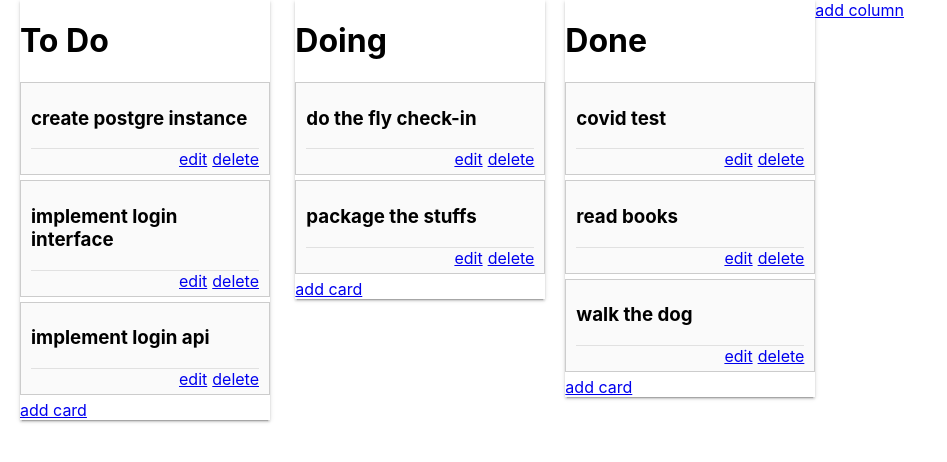
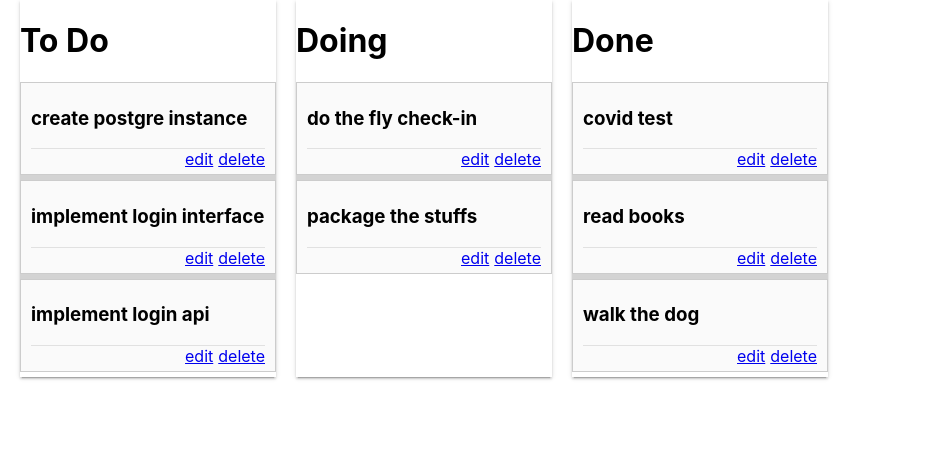
Before and after one commit to ricardotulio/board, a React (Create React App) app: page / in a window 1280 px wide. Shown: the top 462 px of the page, without its empty margins (0-947 px from the left). Built offline with nearby package versions, Linux system fonts and the light colour scheme.

Commit message:
board: make cards draggable

```diff
--- a/package.json
+++ b/package.json
@@ -10,6 +10,7 @@
     "enzyme-adapter-react-16": "^1.15.6",
     "ramda": "^0.27.1",
     "react": "^17.0.2",
+    "react-beautiful-dnd": "^13.1.0",
     "react-dnd": "^14.0.4",
     "react-dnd-html5-backend": "^14.0.2",
     "react-dom": "^17.0.2",
--- a/src/components/Card/Card.jsx
+++ b/src/components/Card/Card.jsx
@@ -4,10 +4,10 @@ import CardDescription from './CardDescription'
 import CardActions from './CardActions'
 import styles from './styles.module.css'
 
-const Card = ({ card }) => (
+const Card = ({ title, description }) => (
   <div className={styles.card}>
-    <CardTitle title={ card.title } />
-    <CardDescription description={ card.description } />
+    <CardTitle title={ title } />
+    <CardDescription description={ description } />
     <CardActions />
   </div>
 )
--- a/src/containers/BoardContainer/BoardContainer.jsx
+++ b/src/containers/BoardContainer/BoardContainer.jsx
@@ -1,38 +1,112 @@
 import React, { useState } from 'react'
-import { pipe, prop, append, __ } from 'ramda'
+import { DragDropContext, Droppable, Draggable } from 'react-beautiful-dnd'
+import { pipe, prop, append, find, map, propEq, __ } from 'ramda'
 import Board from '../../components/Board'
-import Modal from '../../components/Modal'
-import ColumnContainer from '../ColumnContainer'
-import ColumnFormContainer from '../ColumnFormContainer'
+import Column from '../../components/Column'
+import Card from '../../components/Card'
+
+const grid = 0;
+
+const getItemStyle = (isDragging, draggableStyle) => ({
+  // some basic styles to make the items look a bit nicer
+  userSelect: "none",
+  padding: grid * 2,
+  margin: `0 0 ${grid}px 0`,
+
+  // change background colour if dragging
+  background: isDragging ? "lightgreen" : "grey",
+
+  // styles we need to apply on draggables
+  ...draggableStyle
+})
+
+const getListStyle = isDraggingOver => ({
+  background: isDraggingOver ? "lightblue" : "lightgrey",
+})
 
 const BoardContainer = ({ boardService }) => {
   const board = boardService.fetchBoard()
 
   const [ columns, setColumns ] = useState(prop('columns', board))
-  const [ modalState, setModalState ] = useState(false)
 
-  const showModal = () => setModalState(true)
-  const hideModal = () => setModalState(false)
+  const onDragEnd = result => {
+    if (!result.destination) {
+      return;
+    }
 
-  const addColumn = pipe(
-    append(__, columns),
-    setColumns,
-    hideModal,
-  )
+    const { source, destination } = result
+
+    if (source.droppableId === destination.droppableId ) {
+      const column = find(propEq('id', source.droppableId), columns)
+      const cards = [...column.cards]
+      const [removed] = cards.splice(source.index, 1)
+      cards.splice(destination.index, 0, removed)
+
+      setColumns(map(column => {
+        if (column.id == source.droppableId)
+          return {...column, cards: cards}
+        return column
+      }, columns))
+    } else {
+      const sourceColumn = find(propEq('id', source.droppableId), columns)
+      const destColumn = find(propEq('id', destination.droppableId), columns)
+
+      const sourceItems = [...sourceColumn.cards]
+      const destItems = [...destColumn.cards]
+
+      const [removed] = sourceItems.splice(source.index, 1)
+      destItems.splice(destination.index, 0, removed)
+
+      setColumns(map(column => {
+        if (column.id == source.droppableId)
+          return { ...column, cards: sourceItems }
+
+        if (column.id == destination.droppableId)
+          return { ...column, cards: destItems }
+
+        return column
+      }, columns))
+    }
+  }
 
   return (
     <Board>
-      {columns.map(
-        (column, index) => (
-          <ColumnContainer column={ column } />
-        )
-      )}
-
-      <a href='#' onClick={ showModal }>add column</a>
-
-      <Modal active={ modalState }>
-        <ColumnFormContainer handleSubmit={ addColumn } />
-      </Modal>
+      <DragDropContext onDragEnd={ onDragEnd }>
+        {columns.map(
+          (column, index) => (
+            <Column key={ index } title={ column.title } >
+              <Droppable droppableId={ column.id }>
+                {(provided, snapshot) => (
+                  <div
+                    {...provided.droppableProps}
+                    ref={provided.innerRef}
+                    style={getListStyle(snapshot.isDraggingOver)}
+                  >
+                    {column.cards.map((card, index) => (
+                      <Draggable key={ card.id } draggableId={ card.id } index={ index }>
+                        {(provided, snapshot) => (
+                          <div
+                            ref={provided.innerRef}
+                            {...provided.draggableProps}
+                            {...provided.dragHandleProps}
+                            style={getItemStyle(
+                              snapshot.isDragging,
+                              provided.draggableProps.style
+                            )}
+                          >
+                            <Card key={ index } title={ card.title } description={ card.description } />
+                          </div>
+                        )}
+                      </Draggable>
+                    ))}
+                  {provided.placeholder}
+                  </div>
+                )}
+              </Droppable>
+            </Column>
+          )
+        )}
+      </DragDropContext>
     </Board>
   )
 }
--- a/src/services/board/index.jsx
+++ b/src/services/board/index.jsx
@@ -1,52 +1,54 @@
+import { v4 as uuidv4 } from 'uuid'
+
 const fetchBoard = () => {
   return {
     columns: [
       {
-        id: '#01',
+        id: uuidv4(),
         title: 'To Do',
         cards: [
           {
-            id: '#01',
+            id: uuidv4(),
             title: 'create postgre instance',
           },
           {
-            id: '#02',
+            id: uuidv4(),
             title: 'implement login interface',
           },
           {
-            id: '#03',
+            id: uuidv4(),
             title: 'implement login api',
           },
         ],
       },
       {
-        id: '#02',
+        id: uuidv4(),
         title: 'Doing',
         cards: [
           {
-            id: '#04',
+            id: uuidv4(),
             title: 'do the fly check-in',
           },
           {
-            id: '#05',
+            id: uuidv4(),
             title: 'package the stuffs',
           },
         ],
       },
       {
-        id: '#03',
+        id: uuidv4(),
         title: 'Done',
         cards: [
           {
-            id: '#06',
+            id: uuidv4(),
             title: 'covid test',
           },
           {
-            id: '#07',
+            id: uuidv4(),
             title: 'read books',
           },
           {
-            id: '#08',
+            id: uuidv4(),
             title: 'walk the dog',
           },
         ],
```
Also changed, not shown: 1 other file (tests, documents, lock files or other folders).
